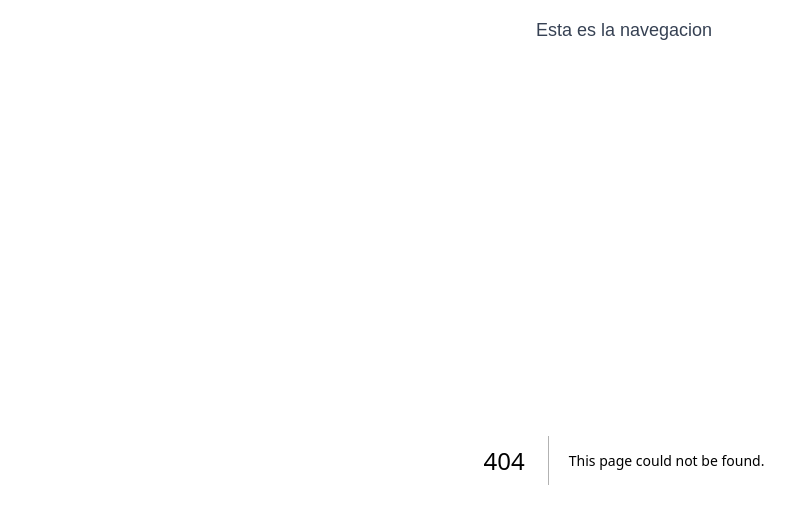
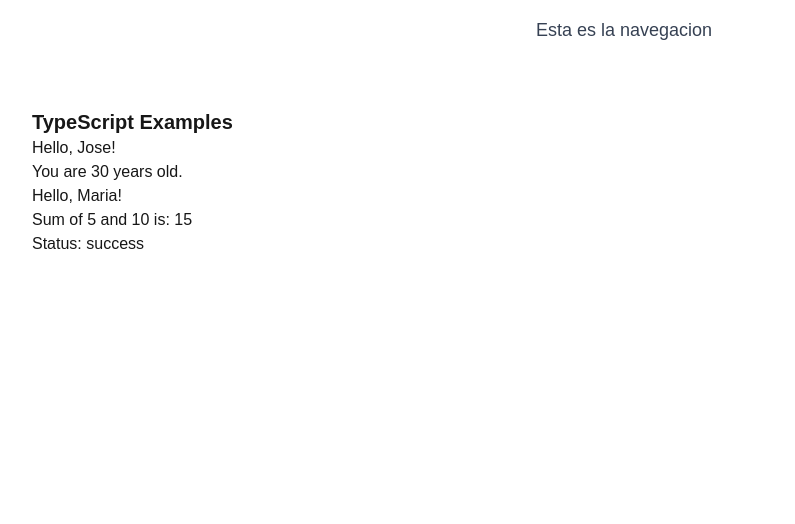
Before and after one commit to jpgarbanzo/hello-next, a Next.js app: page /typescript in a window 1280 px wide. Before the commit this address had no page. Shown: the top 524 px of the page, without its empty margins (16-811 px from the left). Built offline with nearby package versions, Linux system fonts and the light colour scheme.

Commit message:
Incluyendo nueva página con ejemplo de typescript

```diff
--- a/app/components/Typescript.tsx
+++ b/app/components/Typescript.tsx
@@ -6,6 +6,7 @@ import React from "react";
 const myString: string = "Hello, TypeScript!";
 const myNumber: number = 42;
 const myBoolean: boolean = true;
+
 const myArray: number[] = [1, 2, 3, 4, 5];
 const myTuple: [string, number] = ["Age", 30];
 const myObject: { name: string; age: number } = { name: "Jose", age: 30 };
@@ -16,13 +17,12 @@ const multiply = (a: number, b: number): number => {
 };
 
 // Enum example
-enum Direction {
+enum Navigation {
   Up = "UP",
   Down = "DOWN",
   Left = "LEFT",
-  Right = "RIGHT",
+  Right = "RIGHT"
 }
-const myDirection: Direction = Direction.Up;
 
 // Define a TypeScript interface for props
 interface GreetingProps {
--- /dev/null
+++ b/app/typescript/page.tsx
@@ -0,0 +1,12 @@
+"use client";
+
+import React from "react";
+import TypescriptExamples from "../components/Typescript";
+
+export default function TypescriptPage() {
+  return (
+    <div className="p-8">
+      <TypescriptExamples />
+    </div>
+  );
+}
```
Also changed, not shown: app/page.jsx (line endings or trailing spaces).
